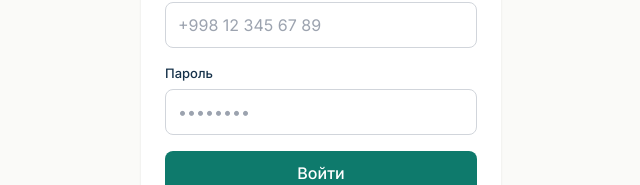
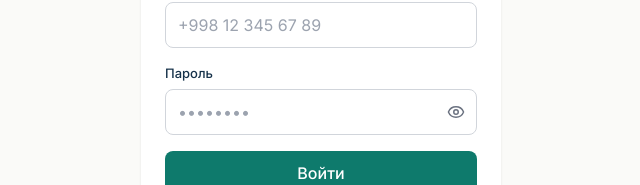
Before and after one commit to Behruz44/Novostroyka-D7, a Next.js app: page /login in a window 1280 px wide. Shown: the part 357-542 px from the top of the page, without its empty margins (319-959 px from the left). Built offline with nearby package versions, Linux system fonts and the light colour scheme.

Commit message:
feat: add password show/hide toggle (eye icon) on login form

```diff
--- a/src/app/(auth)/login/page.tsx
+++ b/src/app/(auth)/login/page.tsx
@@ -4,6 +4,7 @@
 import { signIn } from "next-auth/react";
 import { useRouter, useSearchParams } from "next/navigation";
 import { formatPhone, normalizePhone } from "@/lib/phone";
+import { Eye, EyeOff } from "lucide-react";
 
 function LoginForm() {
   const router = useRouter();
@@ -14,6 +15,7 @@
   const [password, setPassword] = useState("");
   const [error, setError] = useState("");
   const [loading, setLoading] = useState(false);
+  const [showPassword, setShowPassword] = useState(false);
 
   async function handleSubmit(e: React.FormEvent) {
     e.preventDefault();
@@ -126,9 +128,10 @@
             >
               Пароль
             </label>
+            <div style={{ position: "relative" }}>
               <input
                 id="password"
-              type="password"
+                type={showPassword ? "text" : "password"}
                 value={password}
                 onChange={(e) => setPassword(e.target.value)}
                 placeholder="••••••••"
@@ -136,13 +139,35 @@
                 autoComplete="current-password"
                 style={{
                   width: "100%",
-                padding: "0.625rem 0.75rem",
+                  padding: "0.625rem 2.5rem 0.625rem 0.75rem",
                   fontSize: "1rem",
                   border: "1px solid #d1d5db",
                   borderRadius: "8px",
                   outline: "none",
                 }}
               />
+              <button
+                type="button"
+                onClick={() => setShowPassword((s) => !s)}
+                aria-label={showPassword ? "Скрыть пароль" : "Показать пароль"}
+                style={{
+                  position: "absolute",
+                  right: "0.5rem",
+                  top: "50%",
+                  transform: "translateY(-50%)",
+                  background: "none",
+                  border: "none",
+                  cursor: "pointer",
+                  color: "#6b7280",
+                  display: "flex",
+                  alignItems: "center",
+                  justifyContent: "center",
+                  padding: "0.25rem",
+                }}
+              >
+                {showPassword ? <EyeOff size={18} /> : <Eye size={18} />}
+              </button>
+            </div>
           </div>
 
           {error && (
```
Lines whose indentation alone changed are shown as unchanged.
